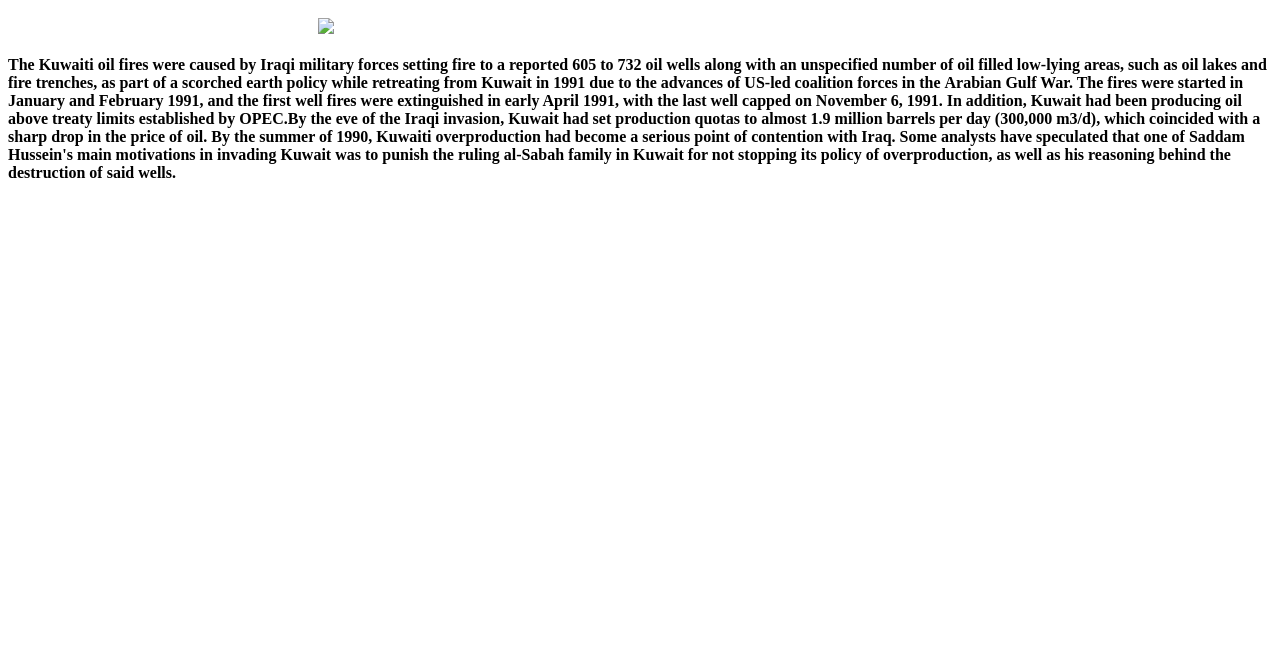
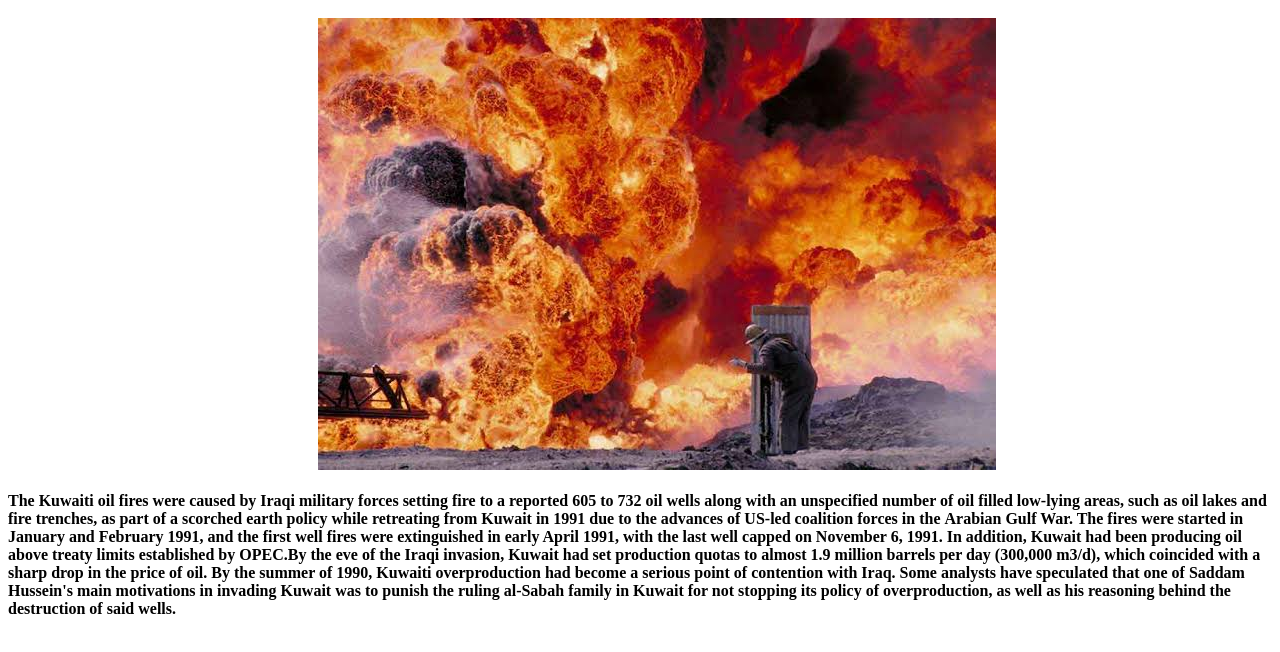
Before and after one commit to Harikrishnan567/3C03CSC, a plain HTML site: page The kuwait Oil Fires.html in a window 1280 px wide. Shown: the part 48-700 px from the top of the page. Drawn offline with Linux system fonts and the light colour scheme.

Commit message:
Update The kuwait Oil Fires.html

```diff
--- a/The kuwait Oil Fires.html
+++ b/The kuwait Oil Fires.html
@@ -5,7 +5,7 @@
   </head>
   <body>
   <h1 style="text-align:center;">THE KUWAIT OIL FIRES</h1>
-  <img src="The kuwait Oil Fires.html" style="padding-left:310px"/>
+  <img src="images (1).jpeg" style="padding-left:310px"/>
    <p><h4>
    The Kuwaiti oil fires were caused by Iraqi military forces setting fire to a reported 605 to 732 oil wells along with an unspecified number of oil filled low-lying areas, such as oil lakes and fire trenches, as part of a scorched earth policy while retreating from Kuwait in 1991 due to the advances of US-led coalition forces in the Arabian Gulf War. The fires were started in January and February 1991, and the first well fires were extinguished in early April 1991, with the last well capped on November 6, 1991.
    In addition, Kuwait had been producing oil above treaty limits established by OPEC.By the eve of the Iraqi invasion, Kuwait had set production quotas to almost 1.9 million barrels per day (300,000 m3/d), which coincided with a sharp drop in the price of oil. By the summer of 1990, Kuwaiti overproduction had become a serious point of contention with Iraq.
```
